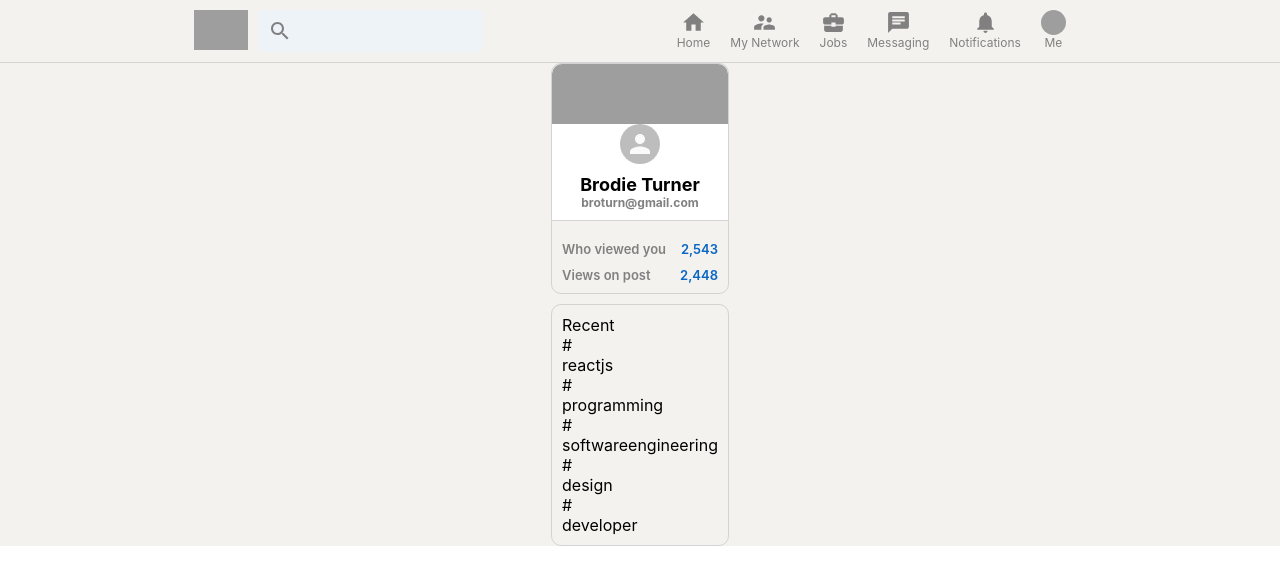
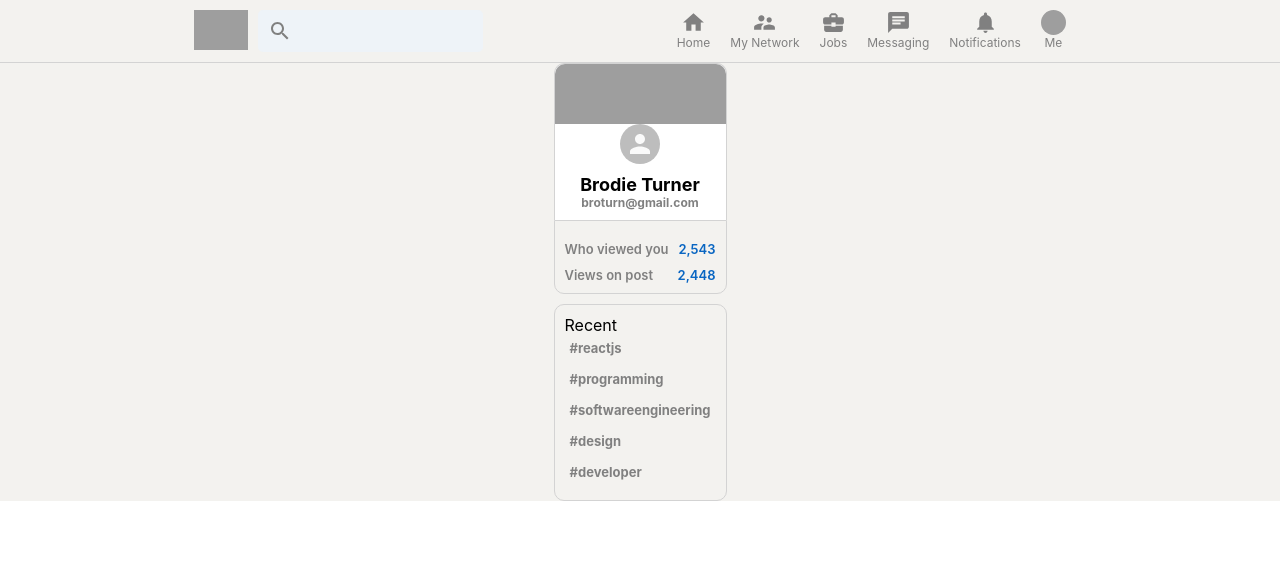
Before and after one commit to broturn/linkedin-clone, a React (Create React App) app: page / in a window 1280 px wide. Shown: the top 584 px of the page. Built offline with nearby package versions, Linux system fonts and the light colour scheme; grey boxes are pictures that could not be loaded.

Commit message:
styled sidebar

```diff
--- a/src/Sidebar.css
+++ b/src/Sidebar.css
@@ -69,3 +69,13 @@
     border-radius: 10px;
     margin-top: 10px;
 }
+
+.sidebar__recentItem {
+    display: flex;
+    font-size: 13px;
+    color: gray;
+    font-weight: bolder;
+    cursor: pointer;
+    margin-bottom: 5px;
+    padding: 5px;
+}
```
Also changed, not shown: src/App.js (line endings or trailing spaces).
